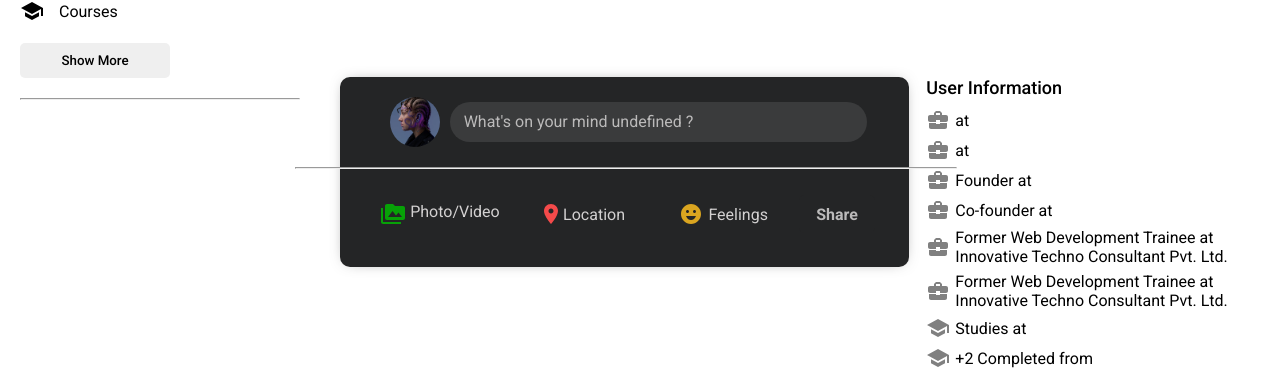
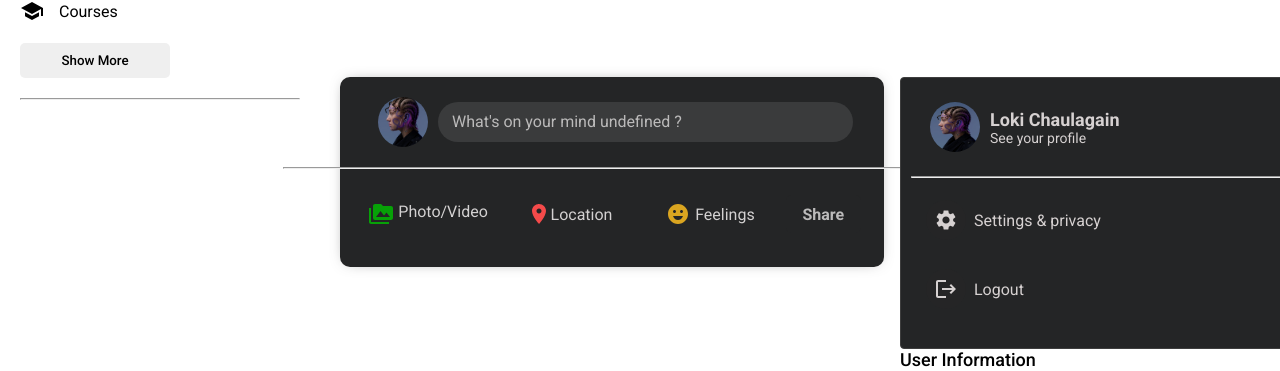
Before and after one commit to lokendra-loki/Facebook-Clone-Frontend, a React (Create React App) app: page /profile/1 in a window 1280 px wide. Shown: the part 429-800 px from the top of the page. Built offline with nearby package versions, Linux system fonts and the light colour scheme; no server answers.

Commit message:
settind con

```diff
--- a/src/App.js
+++ b/src/App.js
@@ -3,6 +3,7 @@ import Home from "./pages/home/Home";
 import Register from "./pages/register/Register";
 import Login from "./pages/login/Login";
 import Profile from "./pages/profile/Profile";
+import Setting from "./pages/setting/Setting";
 import { BrowserRouter as Router, Routes, Route } from "react-router-dom";
 
 function App() {
@@ -13,6 +14,7 @@ function App() {
         <Route exact path="/register" element={<Register />} />
         <Route exact path="/login" element={<Login />} />
         <Route exact path="/profile/:id" element={<Profile />} />
+        <Route exact path="/settings" element={<Setting />} />
       </Routes>
     </Router>
   );
--- a/src/components/deleteEditOpenCon/deleteEditOpenCon.scss
+++ b/src/components/deleteEditOpenCon/deleteEditOpenCon.scss
@@ -8,10 +8,9 @@
   border: 1px solid rgb(62, 62, 62);
 
   .deoClearCon {
-    height: 34px;
-    width: 34px;
+    height: 38px;
+    width: 38px;
     cursor: pointer;
-
     border-radius: 50%;
     display: flex;
     align-items: center;
--- a/src/components/profileRightBar/ProfileRightBar.js
+++ b/src/components/profileRightBar/ProfileRightBar.js
@@ -6,17 +6,19 @@ import LocationCityIcon from "@mui/icons-material/LocationCity";
 import SchoolIcon from "@mui/icons-material/School";
 import EmailIcon from "@mui/icons-material/Email";
 import "./profileRightBar.scss";
+import SettingContainer from "../settingContainer/SettingContainer";
 
 function ProfileRightBar({ viewUser }) {
   console.log(viewUser);
 
   return (
     <>
+      <SettingContainer />
       <h4 className="userInfo">User Information</h4>
 
       <div className="rightBarInfoContainer">
         <div className="ppUserInfoItemCon">
-          <BusinessCenterIcon className="ppInfoIcon"/>
+          <BusinessCenterIcon className="ppInfoIcon" />
           <span className="ppUserInfoItemTxt">
             {viewUser?.currentJobPosition1} at {viewUser?.currentJobCompany1}
           </span>
--- a/src/components/rightbar/Rightbar.js
+++ b/src/components/rightbar/Rightbar.js
@@ -1,15 +1,18 @@
 import React from "react";
 import "./rightbar.scss";
 import ProfileRightBar from "../profileRightBar/ProfileRightBar";
+import SettingContainer from "../settingContainer/SettingContainer";
 
 function Rightbar({ viewUser }) {
   // console.log(viewUser)
   return (
-    <div className="rightBar">
-      <div className="rightBarWrapper">
-        <ProfileRightBar viewUser={viewUser} />
+    <>
+      <div className="rightBar">
+        <div className="rightBarWrapper">
+          <ProfileRightBar viewUser={viewUser} />
+        </div>
       </div>
-    </div>
+    </>
   );
 }
 
--- /dev/null
+++ b/src/components/settingContainer/SettingContainer.js
@@ -0,0 +1,39 @@
+import React from "react";
+import EditIcon from "@mui/icons-material/Edit";
+import DeleteIcon from "@mui/icons-material/Delete";
+import BookIcon from "@mui/icons-material/Book";
+import ClearIcon from "@mui/icons-material/Clear";
+import SettingsIcon from "@mui/icons-material/Settings";
+import LogoutIcon from "@mui/icons-material/Logout";
+import "./settingContainer.scss";
+
+function SettingContainer() {
+  return (
+    <div className="settingContainer">
+      <div className="scProfile">
+        <img src="/assets/profile.jpeg" alt="" className="scProfileImg" />
+        <div className="scProfileName">
+          <span className="scUserName">Loki Chaulagain</span>
+          <span className="scSeeProfileTxt">See your profile</span>
+        </div>
+      </div>
+      <hr className="sc1" />
+
+      <div className="scEdit">
+        <div className="scIconCon">
+          <SettingsIcon className="scIcon" />
+        </div>
+        <span className="sccTxt">Settings & privacy</span>
+      </div>
+
+      <div className="scEdit">
+        <div className="scIconCon">
+          <LogoutIcon className="scIcon" />
+        </div>
+        <span className="sccTxt">Logout</span>
+      </div>
+    </div>
+  );
+}
+
+export default SettingContainer;
--- /dev/null
+++ b/src/components/settingContainer/settingContainer.scss
@@ -0,0 +1,75 @@
+.settingContainer {
+  height: 250px;
+  width: 380px;
+  background-color: #242526;
+  border-radius: 4px;
+  color: rgb(214, 209, 209);
+  padding: 10px;
+  border: 1px solid rgb(62, 62, 62);
+
+  .scProfile {
+    display: flex;
+    align-items: center;
+    gap: 10px;
+    cursor: pointer;
+
+    margin: 5px;
+    height: 68px;
+    border-radius: 5px;
+
+    .scProfileImg {
+      width: 50px;
+      height: 50px;
+      border-radius: 50%;
+      margin-left: 14px;
+    }
+    .scProfileName {
+      display: flex;
+      flex-direction: column;
+
+      .scUserName {
+        font-size: 18px;
+        font-weight: 600;
+      }
+      .scSeeProfileTxt {
+        font-size: 14px;
+      }
+    }
+
+    &:hover {
+      background-color: #3a3b3c;
+    }
+  }
+
+  .scEdit {
+    display: flex;
+    align-items: center;
+    gap: 8px;
+    margin-bottom: 15px;
+    width: 96%;
+    height: 54px;
+    border-radius: 5px;
+    padding-left: 15px;
+    cursor: pointer;
+
+    &:hover {
+      background-color: #3a3b3c;
+    }
+
+    .scIconCon {
+      display: flex;
+      align-items: center;
+      justify-content: center;
+      width: 40px;
+      height: 40px;
+      border-radius: 50%;
+      background-color: #252526;
+    }
+  }
+
+  .sc1 {
+    margin-top: 15px;
+    margin-bottom: 15px;
+    background-color: grey;
+  }
+}
--- a/src/pages/home/Home.js
+++ b/src/pages/home/Home.js
@@ -30,6 +30,7 @@ function Home() {
   return (
     <>
       <Topbar setSearchResult={setSearchResult} />
+
       <div className="homeContainer">
         <Leftbar searchUserResultData={searchUserResultData(allUsers)} />
         <Feed />
--- /dev/null
+++ b/src/pages/setting/Setting.js
@@ -0,0 +1,22 @@
+import React from "react";
+import Feed from "../../components/feed/Feed";
+import Leftbar from "../../components/leftbar/Leftbar";
+import Rightbar from "../../components/rightbar/Rightbar";
+import Topbar from "../../components/topbar/Topbar";
+import "./setting.scss";
+
+function Setting() {
+  return (
+    <>
+      <Topbar />
+      <div className="userSettingInfoCon">
+        <div className="usiLeft">
+          <Leftbar />
+        </div>
+        <div className="useRight">ueiuhiuefdnkdfsbn</div>
+      </div>
+    </>
+  );
+}
+
+export default Setting;
--- /dev/null
+++ b/src/pages/setting/setting.scss
@@ -0,0 +1,10 @@
+.userSettingInfoCon {
+  display: flex;
+
+  .usiLeft {
+    flex: 2;
+  }
+  .useRight {
+    flex: 8;
+  }
+}
```
